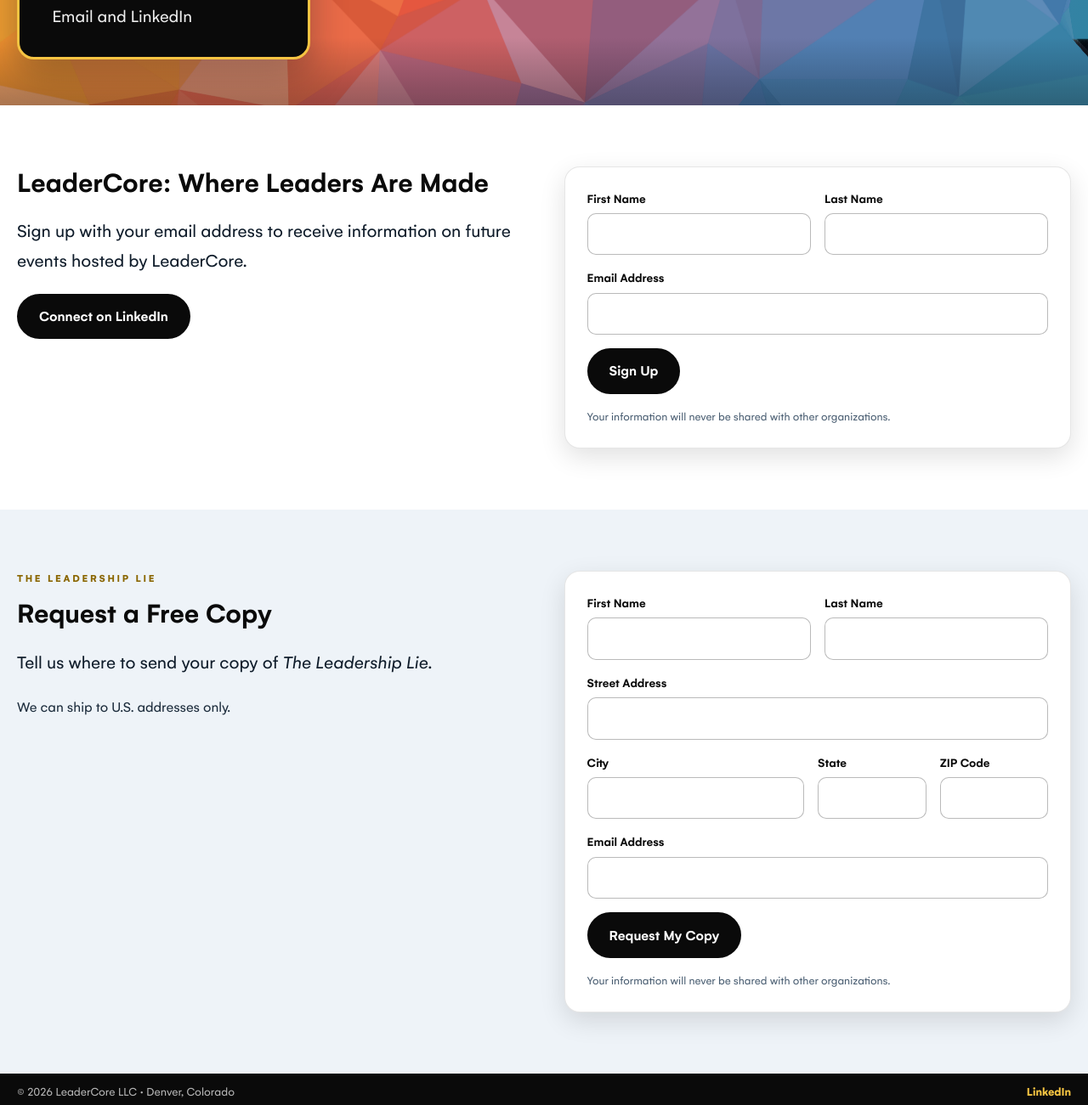
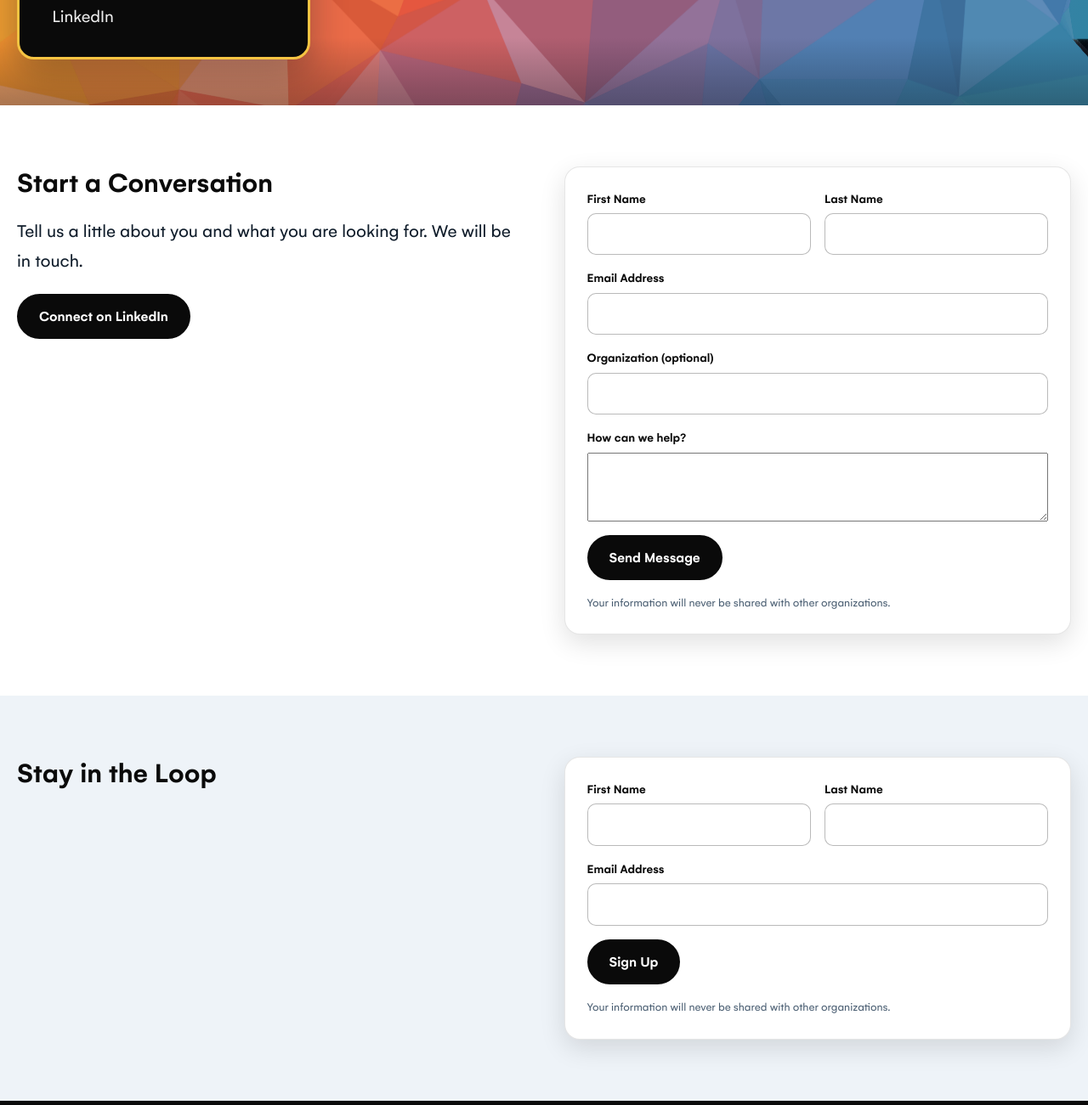
Before and after one commit to leadercore303/leader-core-site, a plain HTML site: page contact.html in a window 1280 px wide. Shown: the part 227-1528 px from the top of the page at 85% size. Drawn offline with Linux system fonts and the light colour scheme.

Commit message:
Add files via upload

```diff
--- a/contact.html
+++ b/contact.html
@@ -4,7 +4,7 @@
 <meta charset="utf-8">
 <meta name="viewport" content="width=device-width,initial-scale=1">
 <title>Contact | LeaderCore</title>
-<meta name="description" content="Get in touch with LeaderCore: sign up for information on future events or request a free copy of The Leadership Lie.">
+<meta name="description" content="Get in touch with LeaderCore: send an inquiry, connect on LinkedIn or sign up for updates.">
 <link rel="canonical" href="https://leader-core.com/contact.html">
 <meta property="og:type" content="website"><meta property="og:site_name" content="LeaderCore"><meta property="og:title" content="Contact | LeaderCore"><meta property="og:description" content="Get in touch with LeaderCore: sign up for information on future events or request a free copy of The Leadership Lie."><meta property="og:url" content="https://leader-core.com/contact.html">
 <meta name="theme-color" content="#0A0A0A">
@@ -19,23 +19,22 @@
   <nav id="nav" aria-label="Main"><a href="index.html">Home</a><a href="about.html">About</a><a href="services.html">Services</a><a href="resources.html">Resources</a><a href="contact.html" aria-current=page>Contact</a></nav>
 </div></header>
 <main id="main">
-<section class="band"><canvas id="poly" aria-hidden="true"></canvas><div class="wrap"><div class="titlebox"><h1>Let&rsquo;s Connect</h1><p class="sub">Email and LinkedIn</p></div></div></section>
+<section class="band"><canvas id="poly" aria-hidden="true"></canvas><div class="wrap"><div class="titlebox"><h1>Let&rsquo;s Connect</h1><p class="sub">LinkedIn</p></div></div></section>
 
 <section class="sec"><div class="wrap grid2 top">
-<div><h2>LeaderCore: Where Leaders Are Made</h2>
-<p class="lede">Sign up with your email address to receive information on future events hosted by LeaderCore.</p>
+<div><h2>Start a Conversation</h2>
+<p class="lede">Tell us a little about you and what you are looking for. We will be in touch.</p>
 <p class="btnrow"><a class="btn dark" href="https://www.linkedin.com/in/trevorbron/" rel="noopener" target="_blank">Connect on LinkedIn</a></p></div>
+<form class="form" data-form="inquiry" novalidate><div class="row"><label>First Name<input name="first_name" type="text" autocomplete="given-name" required></label><label>Last Name<input name="last_name" type="text" autocomplete="family-name" required></label></div>
+<label>Email Address<input name="email" type="email" autocomplete="email" required></label>
+<label>Organization (optional)<input name="organization" type="text" autocomplete="organization"></label>
+<label>How can we help?<textarea name="message" rows="5" required></textarea></label>
+<button class="btn dark" type="submit">Send Message</button><p class="fine">Your information will never be shared with other organizations.</p><p class="thanks" role="status" hidden>Thank you! We will be in touch.</p></form></div></section>
+<section class="sec alt" id="signup"><div class="wrap grid2 top">
+<div><h2>Stay in the Loop</h2></div>
 <form class="form" data-form="signup" novalidate><div class="row"><label>First Name<input name="first_name" type="text" autocomplete="given-name" required></label><label>Last Name<input name="last_name" type="text" autocomplete="family-name" required></label></div>
 <label>Email Address<input name="email" type="email" autocomplete="email" required></label>
 <button class="btn dark" type="submit">Sign Up</button><p class="fine">Your information will never be shared with other organizations.</p><p class="thanks" role="status" hidden>Thank you!</p></form></div></section>
-<section class="sec alt" id="book-request"><div class="wrap grid2 top">
-<div><p class="eyebrow dk">The Leadership Lie</p><h2>Request a Free Copy</h2>
-<p class="lede">Tell us where to send your copy of <em>The Leadership Lie</em>.</p><p>We can ship to U.S. addresses only.</p></div>
-<form class="form" data-form="book" novalidate><div class="row"><label>First Name<input name="first_name" type="text" autocomplete="given-name" required></label><label>Last Name<input name="last_name" type="text" autocomplete="family-name" required></label></div>
-<label>Street Address<input name="street" type="text" autocomplete="street-address" required></label>
-<div class="row3"><label>City<input name="city" type="text" autocomplete="address-level2" required></label><label>State<input name="state" type="text" autocomplete="address-level1" required></label><label>ZIP Code<input name="zip" type="text" autocomplete="postal-code" required></label></div>
-<label>Email Address<input name="email" type="email" autocomplete="email" required></label>
-<button class="btn dark" type="submit">Request My Copy</button><p class="fine">Your information will never be shared with other organizations.</p><p class="thanks" role="status" hidden>Thank you! We will be in touch.</p></form></div></section>
 </main>
 <footer class="site"><div class="wrap foot">
   <p>&copy; <span id="yr">2026</span> LeaderCore LLC &middot; Denver, Colorado</p>
```
